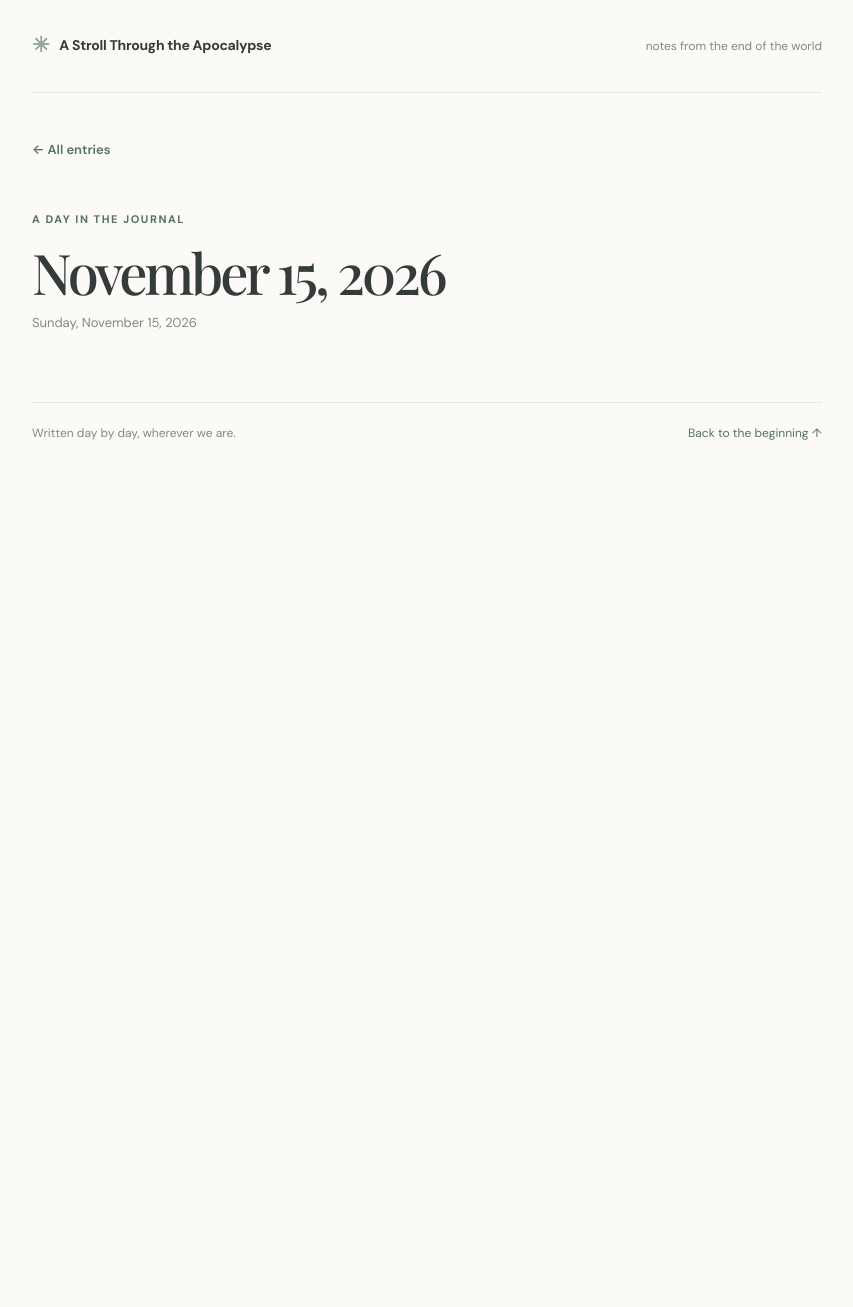
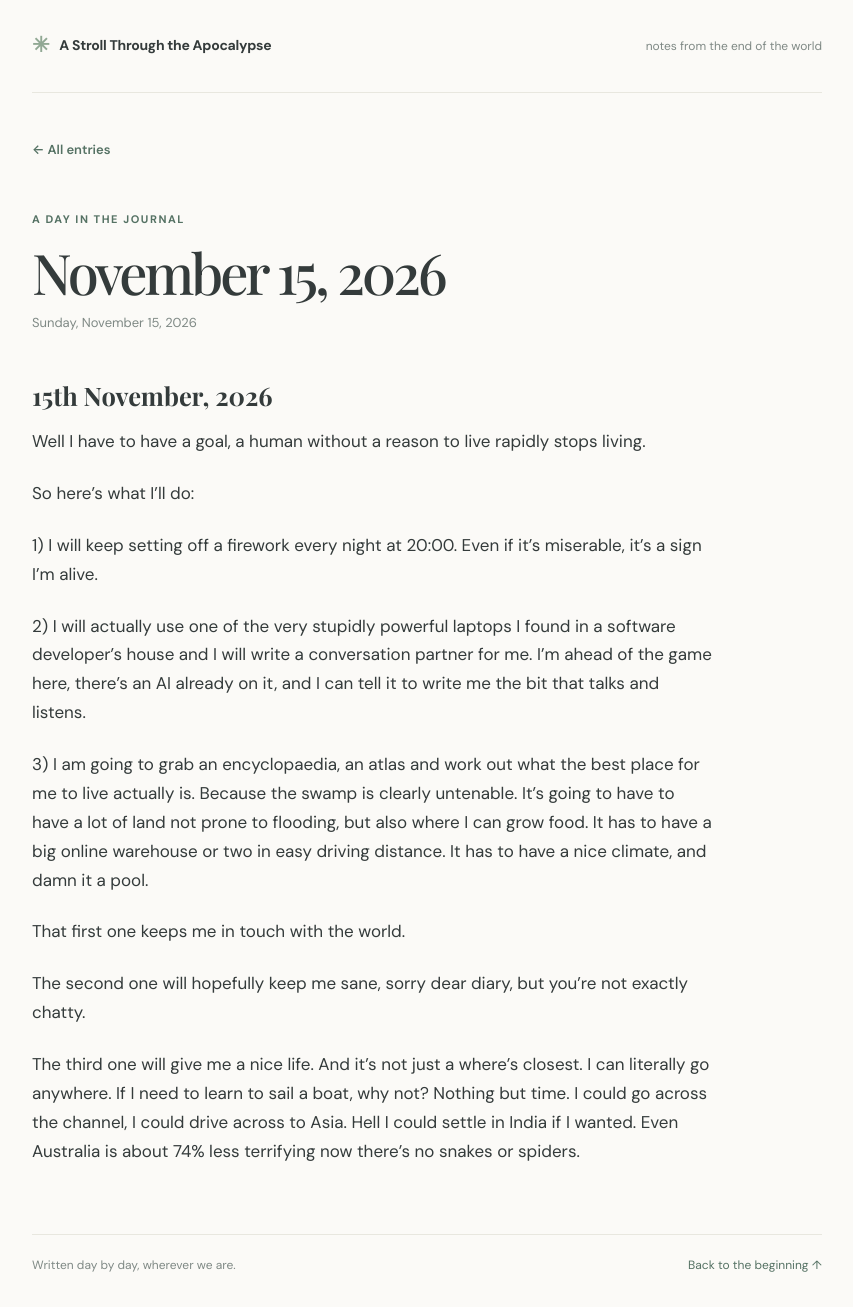
Before and after one commit to Dominic-Kua/a-stroll-through-the-apocalypse, a Jekyll site: the page built from _posts/2026-11-15-New-me-resolution.md, in a window 1280 px wide. Shown: the whole page, without its empty margins (213-1066 px from the left). Built offline with Jekyll 4.4.1, drawn with Linux system fonts in a browser that asks for light colours; before the commit the page ends 900 px from its top, so only the background shows below that.

Commit message:
2026-11-15 entry

```diff
--- a/_posts/2026-11-15-New-me-resolution.md
+++ b/_posts/2026-11-15-New-me-resolution.md
@@ -4,4 +4,38 @@ style: post
 
 title: New me resolution
 
+
 ---
+
+## 15th November, 2026
+
+Well I have to have a goal, a human without a reason to live rapidly stops
+living.
+
+So here's what I'll do:
+
+1) I will keep setting off a firework every night at 20:00. Even if it's
+miserable, it's a sign I'm alive.
+
+2) I will actually use one of the very stupidly powerful laptops I found in
+a software developer's house and I will write a conversation partner for me. I'm
+ahead of the game here, there's an AI already on it, and I can tell it to write
+me the bit that talks and listens.
+
+3) I am going to grab an encyclopaedia, an atlas and work out what the best
+place for me to live actually is. Because the swamp is clearly untenable. It's
+going to have to have a lot of land not prone to flooding, but also where I can
+grow food. It has to have a big online warehouse or two in easy driving
+distance. It has to have a nice climate, and damn it a pool.
+
+
+That first one keeps me in touch with the world.
+
+The second one will hopefully keep me sane, sorry dear diary, but you're not
+exactly chatty.
+
+The third one will give me a nice life. And it's not just a where's closest.
+I can literally go anywhere. If I need to learn to sail a boat, why not? Nothing
+but time. I could go across the channel, I could drive across to Asia. Hell
+I could settle in India if I wanted. Even Australia is about 74% less terrifying
+now there's no snakes or spiders.
```
Also changed, not shown: _posts/2026-11-16-New-me-resolution.md (deleted, +0 -7 lines).
